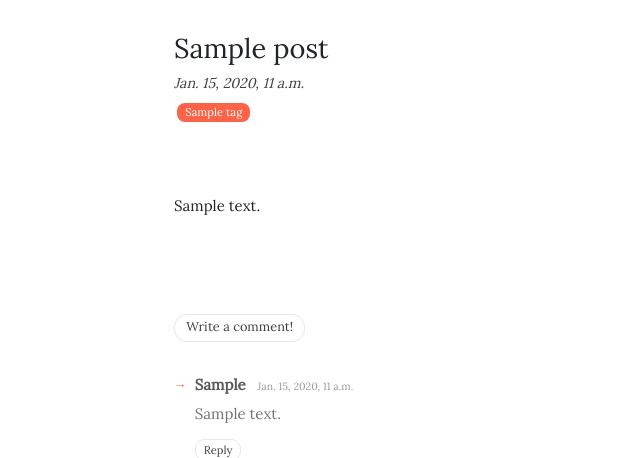
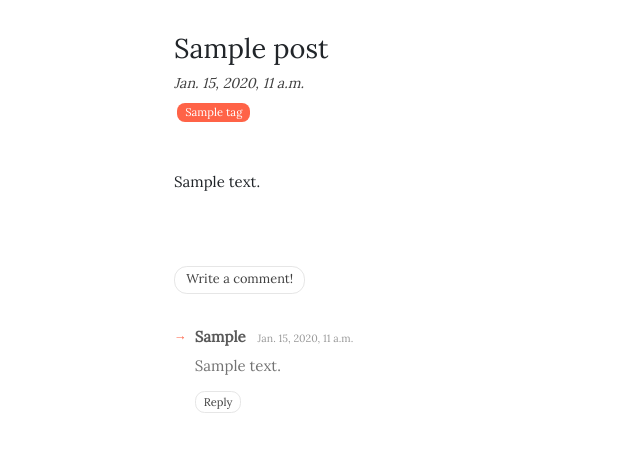
Before and after one commit to 33du/blogging-with-django, a Django app: page /posts/1/ in a window 1280 px wide. Shown: the part 807-1265 px from the top of the page, without its empty margins (0-640 px from the left). After the commit the page ends 1220 px from the top, so only its background shows below. Run offline with Django 3.2, Linux system fonts and the light colour scheme; tables that the repository leaves empty hold one stand-in row (values such as "Sample post"); some libraries are stand-ins or nearby versions.

Commit message:
change css

```diff
--- a/static/CSS/detail.css
+++ b/static/CSS/detail.css
@@ -31,6 +31,14 @@
 .post-text > p {
   margin-top: 1.5rem;
   margin-bottom: 1.5rem;
+}
+
+.post-text > p:first-child {
+  margin-top: 0;
+}
+
+.post-text > p:last-child {
+  margin-bottom: 0;
 }
 
 .post-text > p > img {
```
